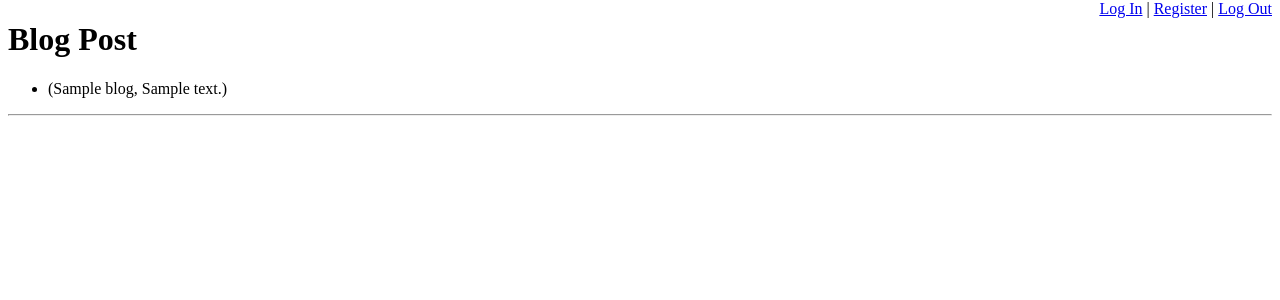
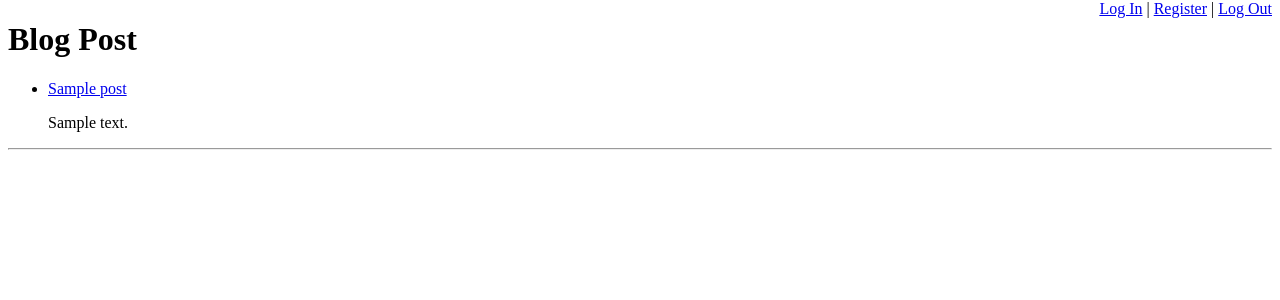
Before and after one commit to RFW-RSQMONKEY/blogz, a Flask app: template templates/blog.html in a window 1280 px wide. Shown: the part 26-326 px from the top of the page. Run offline with Flask 2, Linux system fonts and the light colour scheme; the visitor is signed in with stand-in values (Sample User, id 1); tables that the repository leaves empty hold one stand-in row (values such as "Sample post"); the template is opened without the code that fills it: most values are stand-ins (such as "Sample title", 1, 10 or a date in 2020); data that the repository does not hold is empty.

Commit message:
Build-a-Blog Final Assignment

```diff
--- a/main.py
+++ b/main.py
@@ -29,7 +29,7 @@ class User(db.Model):
     password = db.Column(db.String(120))
     blogs = db.relationship('Blog', backref='owner')
 
-    def __init__(self, email, password, owner):
+    def __init__(self, email, password):
         self.email = email
         self.password = password
 
@@ -37,8 +37,6 @@ class User(db.Model):
     def __repr__(self):
         return '<User %r>' % self.email
 
-def get_current_blogs_list():
-    return Blog.query.filter_by(blog.id).all()
 
 @app.before_request
 def require_login():
@@ -65,14 +63,15 @@ def login():
 
 @app.route("/register", methods = ['POST' , 'GET'])
 def register():
-    existing_user = ""
+
     if request.method == 'POST':
         email = request.form['email']
         password = request.form['password']
         verify = request.form['verify']
-        if existing_user == User.query.filter_by(email=email).first():
+        existing_user = User.query.filter_by(email=email).first()
+        if existing_user:
             flash("Account with this email already exists")
-            return redirect ('/register')
+            return render_template('register.html')
 
         if not existing_user:
             new_user = User(email, password)
@@ -139,21 +138,29 @@ def index():
 
 
 @app.route('/blog', methods=['POST', 'GET'])
-def blog():
-    if request.method == 'POST':
-        title =title
+def get_current_blogs_list():
+    get_blog_link = request.args.get('id')
+    if get_blog_link:
+        request_id = request.args.get('id')
+        blog_post = Blog.query.filter_by(id=request_id).first()
+        return render_template('blogpost.html', post=blog_post)
+    return render_template ('blog.html', posts=Blog.query.all())
+
 
 @app.route('/newpost', methods=['POST', 'GET'])
 def newpost():
     if request.method == 'POST':
         title = request.form['title']
         body = request.form['body']
-        new_blog = Blog(title, body)
+        owner = User.query.filter_by(email = session['email']).first()
+        new_blog = Blog(title, body, owner)
         db.session.add(new_blog)
         db.session.commit()
-        return redirect ("/")
+        new_blog_id = new_blog.id
+        return redirect ('/blog?id=' + str(new_blog_id))
     else:
         return render_template('newpost.html')
+
 
 
 @app.route("/logout")
--- a/templates/blog.html
+++ b/templates/blog.html
@@ -4,16 +4,13 @@
 {% block content %}
 <h1>Blog Post</h1>
 
-       {% if blog | length == 0 %}
+       {% if posts | length == 0 %}
        <p>No Blogs Entered Yet</p>
        {% else %}
            <ul>
-               {% for blogs in blogs %}
-               <li>{{blog.title, blog.body}}
-                   <form method="POST" action="">
-                       <input type="hidden" name="blog-id" value="{{blog.id}}" />
-
-                   </form>
+               {% for post in posts %}
+               <li><a href= "/blog?id={{post.id}}">{{ post.title }}</a>
+                <p> {{ post.body }} </p>
                </li>
                {% endfor %}
            </ul>
--- a/templates/newpost.html
+++ b/templates/newpost.html
@@ -15,7 +15,7 @@
     }
 </style>
     <h1>Create a New Blog Post</h1>
-<form action = "/blog", method='POST'>
+<form action = "/newpost", method='POST'>
         <label> Create a New Blog Post: </label>
         <br>
 
```
Also changed, not shown: templates/blogpost.html (added, +22 -0 lines).
